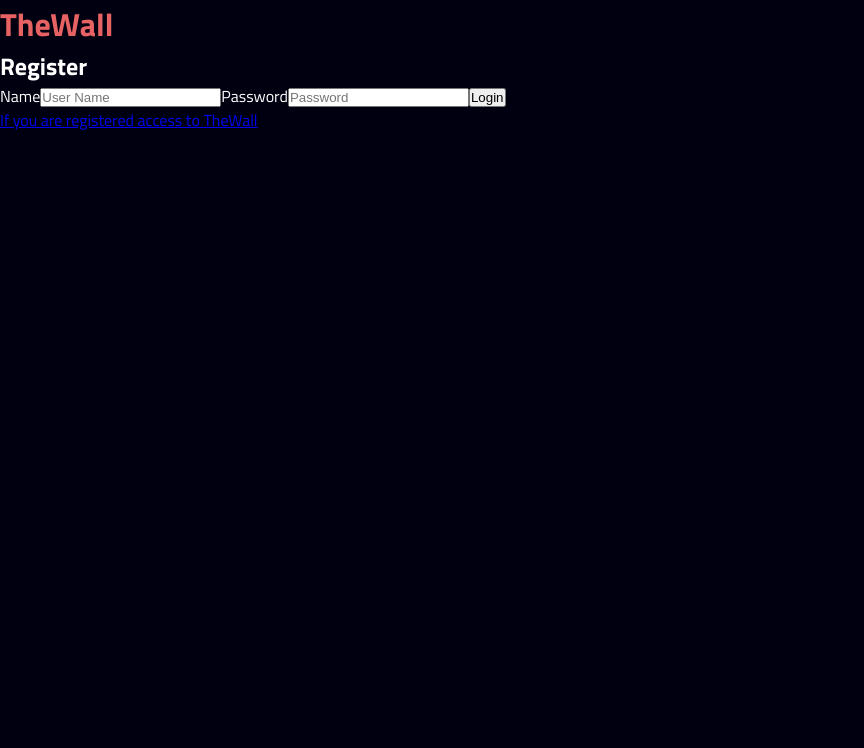
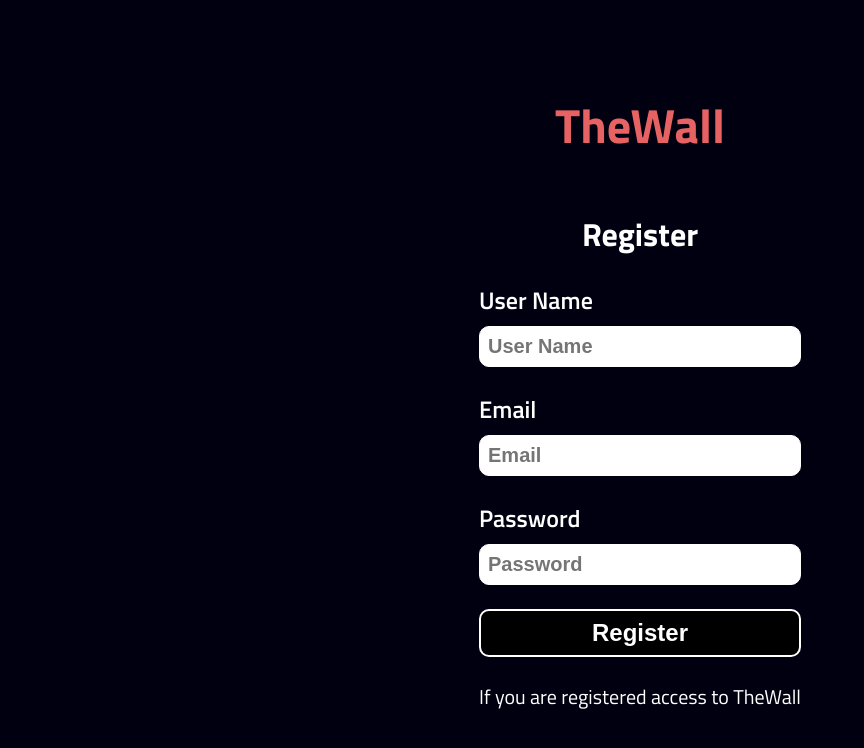
Before and after one commit to matascon/thewall, a React (Vite) app: page /Register in a window 1280 px wide. Shown: the top 748 px of the page, without its empty margins (0-864 px from the left). Built offline with nearby package versions, Linux system fonts and the light colour scheme.

Commit message:
Login and Register got styles

```diff
--- a/src/App.tsx
+++ b/src/App.tsx
@@ -1,5 +1,5 @@
 import "./App.css";
-import { BrowserRouter, Routes, Route, Navigate } from "react-router-dom";
+import { BrowserRouter, Routes, Route } from "react-router-dom";
 import { Login, Register } from "./components/pages";
 
 const InitApp = () => {
--- /dev/null
+++ b/src/components/pages/Form.module.css
@@ -0,0 +1,9 @@
+.form {
+  height: 100%;
+  width: 100%;
+  display: flex;
+  flex-direction: column;
+  justify-content: center;
+  align-items: center;
+  gap: 3rem;
+}
--- /dev/null
+++ b/src/components/pages/Login.module.css
@@ -0,0 +1,64 @@
+.login {
+  height: auto;
+  width: auto;
+  display: flex;
+  flex-direction: column;
+}
+
+.loginH2 {
+  text-align: center;
+  font-size: 2rem;
+  margin-bottom: 1.5rem;
+}
+
+.loginForm {
+  display: flex;
+  flex-direction: column;
+}
+
+.loginFormLabel {
+  font-weight: 600;
+  font-size: 1.5rem;
+  margin-bottom: 0.5rem;
+}
+
+.loginFormInput {
+  font-weight: 600;
+  font-size: 1.25rem;
+  margin-bottom: 1.5rem;
+  padding: 0.5rem;
+  border: 1px #fff solid;
+  border-radius: 10px;
+  outline: none;
+}
+
+.loginFormButton {
+  border: 2px #fff solid;
+  border-radius: 10px;
+  background-color: #000;
+  padding: 0.5rem;
+  font-size: 1.5rem;
+  font-weight: 600;
+  color: #fff;
+  cursor: pointer;
+  transition: all 300ms ease-in-out;
+}
+
+.loginNavLink {
+  font-size: 1.25rem;
+  margin-top: 1.5rem;
+  text-decoration: none;
+  color: #fff;
+  transition: color 300ms ease-in-out;
+}
+
+@media (min-width: 1024px) {
+  .loginFormButton:hover {
+    border-color: #e76262;
+    color: #e76262;
+  }
+
+  .loginNavLink:hover {
+    color: #e76262;
+  }
+}
--- a/src/components/pages/Login.tsx
+++ b/src/components/pages/Login.tsx
@@ -1,31 +1,40 @@
-import styles from "./login.module.css";
+import stylesLogin from "./Login.module.css";
+import stylesForm from "./Form.module.css";
 import { NavLink } from "react-router-dom";
 import { Title } from "../title";
 
 const Login = () => {
   return (
-    <div>
+    <div className={stylesForm.form}>
       <Title />
-      <div>
-        <h2>Login</h2>
-        <form>
-          <label htmlFor="userName">Name</label>
+      <div className={stylesLogin.login}>
+        <h2 className={stylesLogin.loginH2}>Login</h2>
+        <form className={stylesLogin.loginForm}>
+          <label htmlFor="userName" className={stylesLogin.loginFormLabel}>
+            Name
+          </label>
           <input
+            className={stylesLogin.loginFormInput}
             type="text"
             id="userName"
             name="userName"
             placeholder="User Name"
           />
-          <label htmlFor="userPassword">Password</label>
+          <label htmlFor="userPassword" className={stylesLogin.loginFormLabel}>
+            Password
+          </label>
           <input
+            className={stylesLogin.loginFormInput}
             type="password"
             id="userPassword"
             name="userPassword"
             placeholder="Password"
           />
-          <button>Login</button>
+          <button className={stylesLogin.loginFormButton}>Login</button>
         </form>
-        <NavLink to="/Register">Do not you have an account?, create it</NavLink>
+        <NavLink to="/Register" className={stylesLogin.loginNavLink}>
+          Do not you have an account?, create it
+        </NavLink>
       </div>
     </div>
   );
--- /dev/null
+++ b/src/components/pages/Register.module.css
@@ -0,0 +1,64 @@
+.register {
+  height: auto;
+  width: auto;
+  display: flex;
+  flex-direction: column;
+}
+
+.registerH2 {
+  text-align: center;
+  font-size: 2rem;
+  margin-bottom: 1.5rem;
+}
+
+.registerForm {
+  display: flex;
+  flex-direction: column;
+}
+
+.registerFormLabel {
+  font-weight: 600;
+  font-size: 1.5rem;
+  margin-bottom: 0.5rem;
+}
+
+.registerFormInput {
+  font-weight: 600;
+  font-size: 1.25rem;
+  margin-bottom: 1.5rem;
+  padding: 0.5rem;
+  border: 1px #fff solid;
+  border-radius: 10px;
+  outline: none;
+}
+
+.registerFormButton {
+  border: 2px #fff solid;
+  border-radius: 10px;
+  background-color: #000;
+  padding: 0.5rem;
+  font-size: 1.5rem;
+  font-weight: 600;
+  color: #fff;
+  cursor: pointer;
+  transition: all 300ms ease-in-out;
+}
+
+.registerNavLink {
+  font-size: 1.25rem;
+  margin-top: 1.5rem;
+  text-decoration: none;
+  color: #fff;
+  transition: color 300ms ease-in-out;
+}
+
+@media (min-width: 1024px) {
+  .registerFormButton:hover {
+    border-color: #e76262;
+    color: #e76262;
+  }
+
+  .registerNavLink:hover {
+    color: #e76262;
+  }
+}
--- a/src/components/pages/Register.tsx
+++ b/src/components/pages/Register.tsx
@@ -1,31 +1,61 @@
-import styles from "./register.module.css";
+import stylesRegister from "./Register.module.css";
+import stylesForm from "./Form.module.css";
 import { NavLink } from "react-router-dom";
 import { Title } from "../title";
 
 const Register = () => {
   return (
-    <div>
+    <div className={stylesForm.form}>
       <Title />
-      <div>
-        <h2>Register</h2>
-        <form>
-          <label htmlFor="userName">Name</label>
+      <div className={stylesRegister.register}>
+        <h2 className={stylesRegister.registerH2}>Register</h2>
+        <form className={stylesRegister.registerForm}>
+          <label
+            htmlFor="userName"
+            className={stylesRegister.registerFormLabel}
+          >
+            User Name
+          </label>
           <input
+            className={stylesRegister.registerFormInput}
             type="text"
             id="userName"
             name="userName"
             placeholder="User Name"
           />
-          <label htmlFor="userPassword">Password</label>
+          <label
+            htmlFor="userEmail"
+            className={stylesRegister.registerFormLabel}
+          >
+            Email
+          </label>
           <input
+            className={stylesRegister.registerFormInput}
+            type="email"
+            id="userEmail"
+            name="userEmail"
+            placeholder="Email"
+          />
+          <label
+            htmlFor="userPassword"
+            className={stylesRegister.registerFormLabel}
+          >
+            Password
+          </label>
+          <input
+            className={stylesRegister.registerFormInput}
             type="password"
             id="userPassword"
             name="userPassword"
             placeholder="Password"
           />
-          <button>Login</button>
+          <button className={stylesRegister.registerFormButton}>
+            Register
+          </button>
         </form>
-        <NavLink to="/">If you are registered access to TheWall</NavLink>
+        <NavLink to="/" className={stylesRegister.registerNavLink}>
+          If you are registered access to TheWall
+        </NavLink>
       </div>
     </div>
   );
--- /dev/null
+++ b/src/components/title/Title.module.css
@@ -0,0 +1,12 @@
+.title {
+  height: auto;
+  width: auto;
+  display: flex;
+  justify-content: center;
+  align-items: center;
+}
+
+.titleH1 {
+  font-size: 3rem;
+  color: #e76262;
+}
--- a/src/components/title/Title.tsx
+++ b/src/components/title/Title.tsx
@@ -1,7 +1,11 @@
-import styles from "./title.module.css";
+import styles from "./Title.module.css";
 
 const Title = () => {
-  return <h1 className={styles.title}>TheWall</h1>;
+  return (
+    <div className={styles.title}>
+      <h1 className={styles.titleH1}>TheWall</h1>
+    </div>
+  );
 };
 
 export default Title;
--- a/src/components/title/title.module.css
+++ /dev/null
@@ -1,3 +0,0 @@
-.title {
-  color: #e76262;
-}
--- a/src/index.css
+++ b/src/index.css
@@ -5,6 +5,7 @@
 
   color: #fff;
   background-color: #000011;
+  font-size: 16px;
 
   font-synthesis: none;
   text-rendering: optimizeLegibility;
@@ -19,8 +20,8 @@
 }
 
 html {
-  height: auto;
-  width: auto;
+  height: 100%;
+  width: 100%;
 }
 
 body {
```
Also changed, not shown: src/components/pages/login.module.css (deleted), src/components/pages/register.module.css (deleted).
